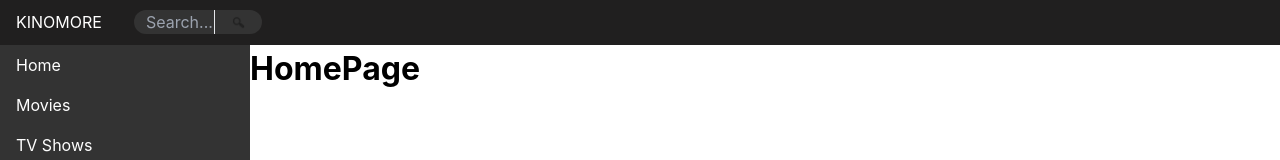
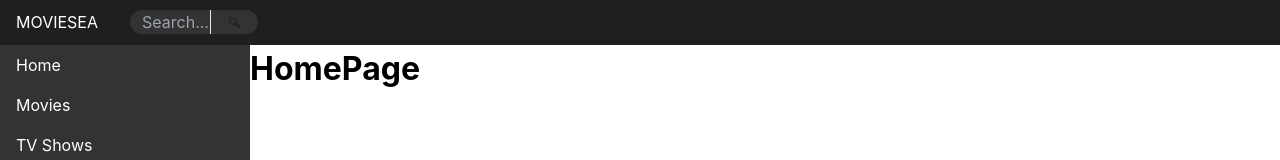
Before and after one commit to xobandech/react-movies, a React (Create React App) app: page / in a window 1280 px wide. Shown: the top 160 px of the page. Built offline with nearby package versions, Linux system fonts and the light colour scheme.

Commit message:
Changed KINOMORE TO MOVIESEA

```diff
--- a/src/components/Layout/NavigationBar.jsx
+++ b/src/components/Layout/NavigationBar.jsx
@@ -12,7 +12,7 @@ const NavigationBar = () => {
 
         <Link to="/tv-shows" className="link">TV-Shows</Link>
         </DropdownComponent>
-        <Link to="/" className="self-start">KINOMORE</Link>
+        <Link to="/" className="self-start">MOVIESEA</Link>
         <SearchComponent />
         {/* </div> */}
       </nav>
```
